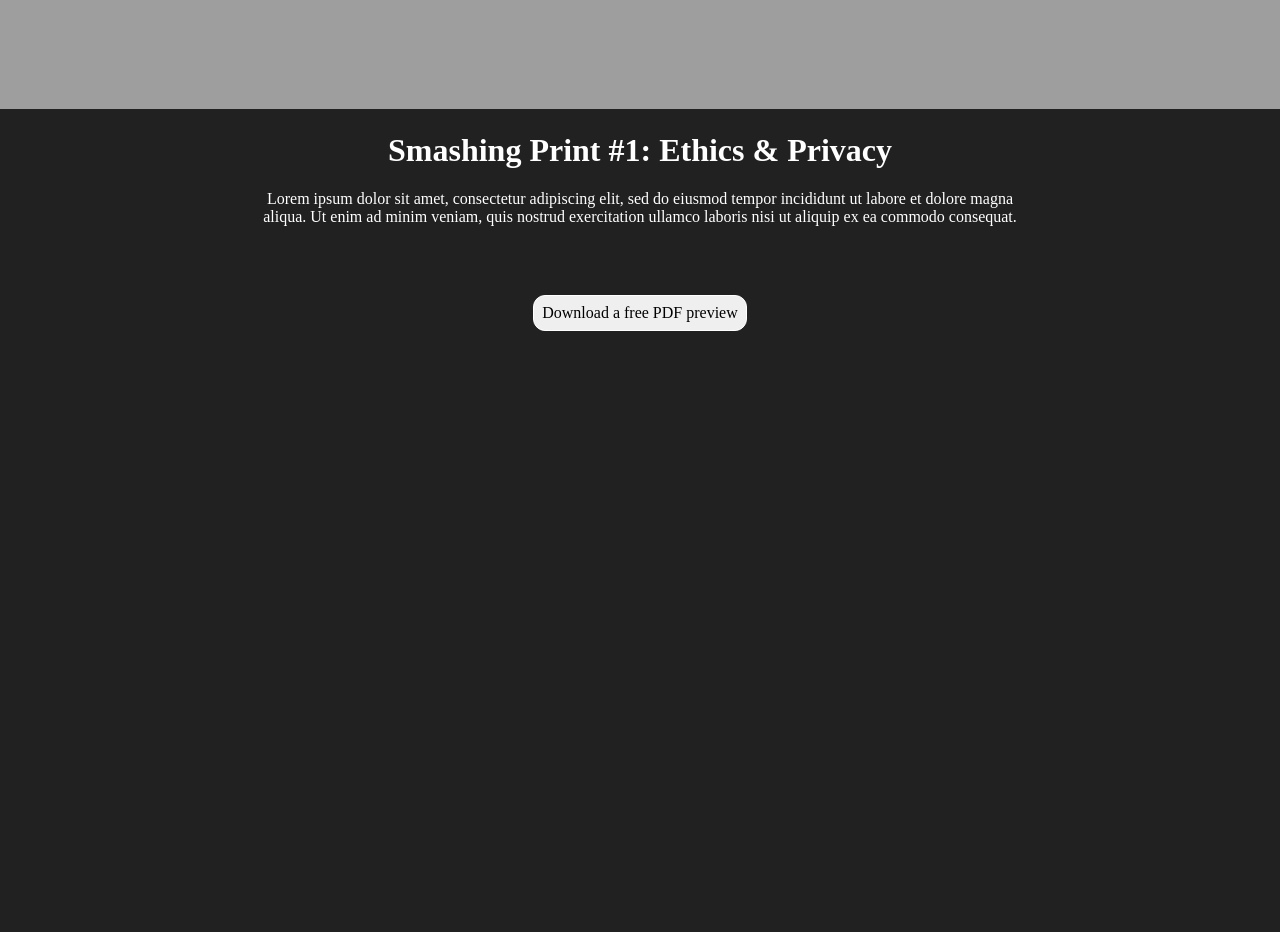
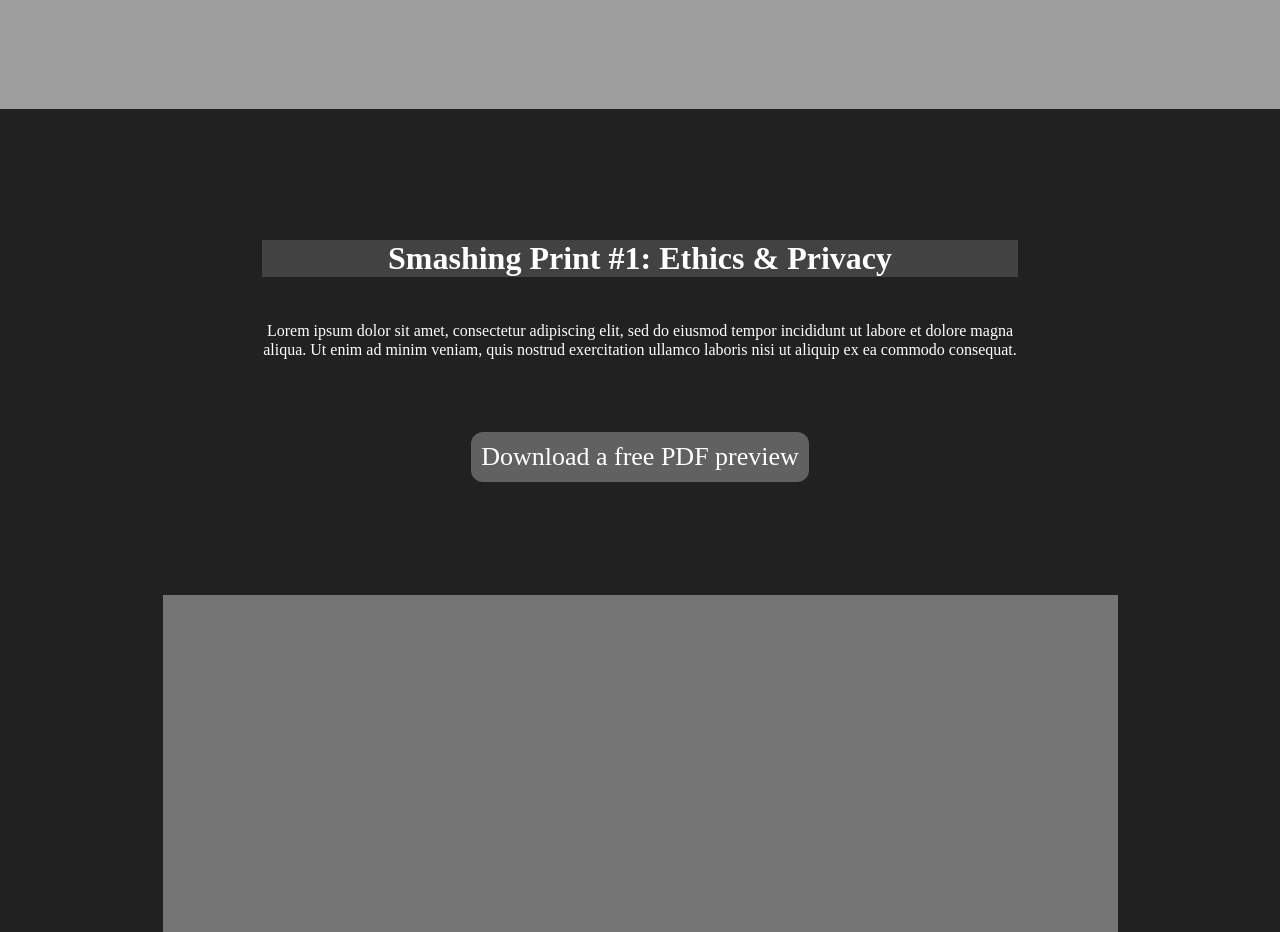
Before and after one commit to eduardoreisalvarenga/microverse-smashing-magazine, a plain HTML site: page index.html in a window 1280 px wide. Shown: the part 4424-5356 px from the top of the page. Drawn offline with Linux system fonts and the light colour scheme.

Commit message:
News Section. Final Changes

```diff
--- a/index.html
+++ b/index.html
@@ -152,6 +152,9 @@
           <p>Lorem ipsum dolor sit amet, consectetur adipiscing elit, sed do eiusmod tempor incididunt ut labore et dolore magna aliqua. Ut enim ad minim veniam, quis nostrud exercitation ullamco laboris nisi ut aliquip ex ea commodo consequat.</p>
       </div>
         <button class="news-button">Download a free PDF preview</button>
+        <div class="image-container">
+          <div class="image-div"></div>
+        </div>
       </article>
     </section>
   </main>
--- a/style.css
+++ b/style.css
@@ -187,17 +187,37 @@
 
 /* Selector for the header inside news section */
 .news-header {
-
+  margin-top: 130px;
+  background-color: #424242;
 }
 
 .news-container {
+  margin-top: 45px;
   max-width: 756px;
 }
 
 /* Selector which contains text inside news section */
 .news-button {
-  margin-top: 52px;
-  padding: 8px;
+  color: white;
+  font-size: 26px;
+  margin-top: 57px;
+  padding: 10px;
   border-radius: 12px;
-  border: 1px solid white;
+  border: none;
+  background-color: #616161;
 }
+
+.image-container {
+  display: flex;
+  width: 100%;
+  justify-content: center;
+}
+
+.image-div {
+  width: 955px;
+  height: 539px;
+  background-color: #757575;
+  position: absolute;
+  bottom: 0;
+
+}
```
